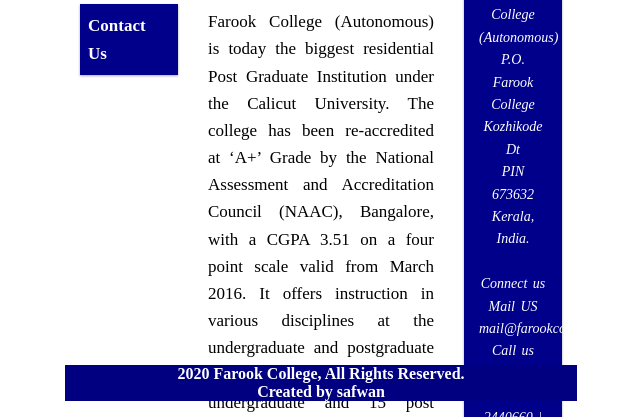
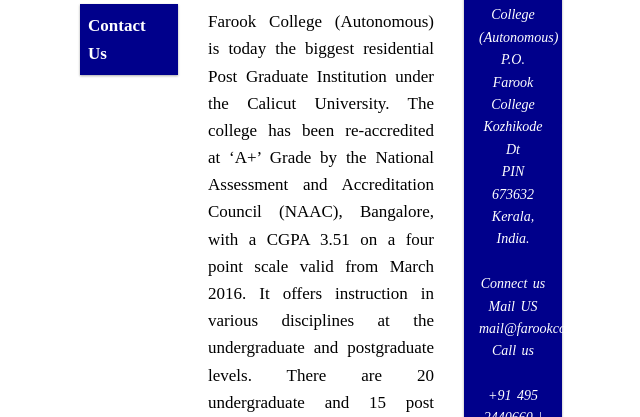
Before and after one commit to Shahana123-cloud/assignment5, a plain HTML site: page index.html in a window 1280 px wide. Shown: the part 383-800 px from the top of the page, without its empty margins (319-959 px from the left). Drawn offline with Linux system fonts and the light colour scheme.

Commit message:
Update index.html

```diff
--- a/index.html
+++ b/index.html
@@ -178,9 +178,5 @@
 </div>
 <div><img src="farook.jpg" width="100%"></div>
 <div><img src="farookcolge.jpg" style="width:200px;height:200px;bottom:550px;position: fixed;"></div>
-<p class="footer"><b>2020 Farook College, All Rights Reserved.<br>
-
-Created by safwan</b></p>
-
 </body>
 </html>
```
